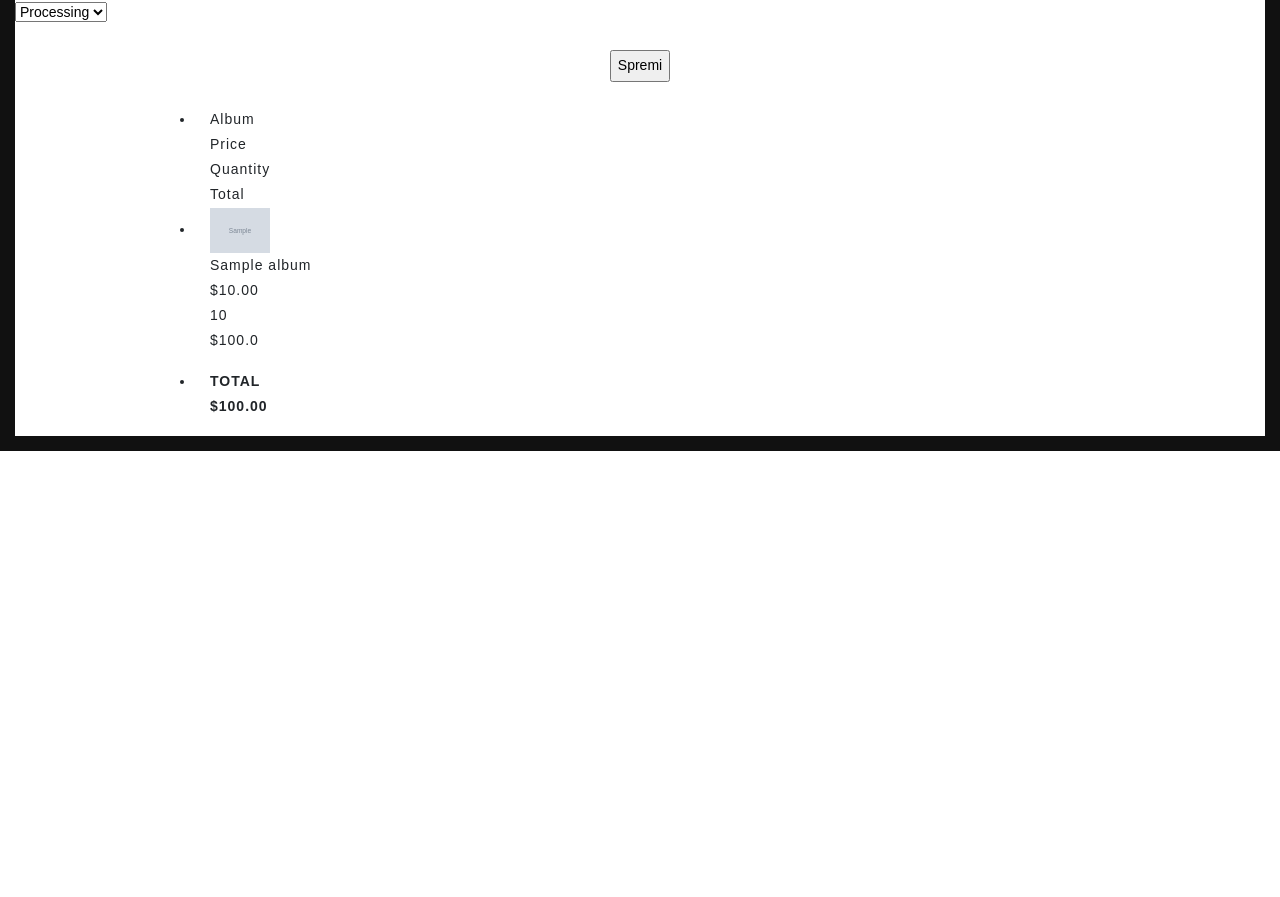
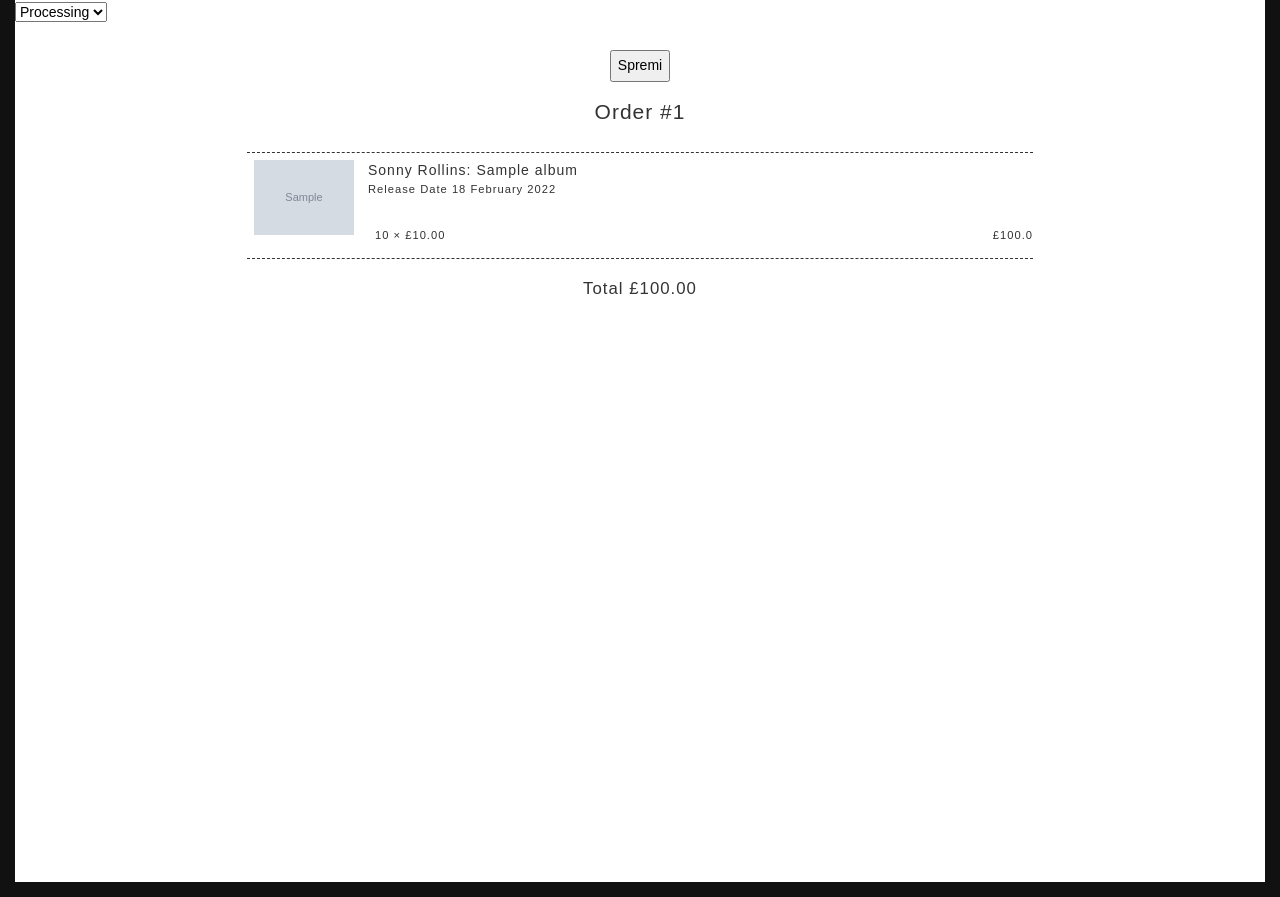
Before and after one commit to zkomic/Zavrsni-rad-JazzBluesApp, a Django app: page /JazzBlues/staffOrderDetail/1 in a window 1280 px wide. Shown: the part 147-1044 px from the top of the page. Before the commit the page ends 598 px from the top, so only its background shows below. Run offline with Django 3.2, Linux system fonts and the light colour scheme; data comes from the database, SQL or seed files in the repository; tables that the repository leaves empty hold one stand-in row (values such as "Sample post"); grey boxes marked "Sample" are stand-in pictures; parts of the project's set-up code (start-up, migrations or seed data) failed here and were passed over; some libraries are stand-ins or nearby versions; some web fonts are replaced.

Commit message:
staff order details

```diff
--- a/JazzBluesApp/templates/staff_order_detail.html
+++ b/JazzBluesApp/templates/staff_order_detail.html
@@ -1,4 +1,8 @@
-{% extends 'base.html' %} {% load static %} {% load poll_extras %} {% block title %}
+{% extends 'base.html' %} {% load static %} {% load poll_extras %}
+{% block styles %}
+<link rel='stylesheet' href="{% static 'styles/cart_style.css' %}" type='text/css' media='all' />
+{% endblock %}
+{% block title %}
 Order details |{% endblock %} {% block content %}
 
 
@@ -9,40 +13,44 @@ Order details |{% endblock %} {% block content %}
         <br><input type="submit" value="Spremi"><br>
     </div>
 </form>
-<br>
-<div class="container">
 
-
-    <div class="order-detail">
-        <ul class="responsive-table">
-            <li class="table-header">
-                <div class="col col-1"></div>
-                <div class="col col-2">Album</div>
-                <div class="col col-3">Price</div>
-                <div class="col col-4">Quantity</div>
-                <div class="col col-5">Total</div>
-            </li>
-            {% for order in albumOrder.album_id.all %}
-            <li class="table-row">
-                <div class="col col-1"><img src="{{order.album_cover.url}}" width="60px" /><br></div>
-                <div class="col col-2">{{order}}</div>
-                <div class="col col-3">${{order.album_price}}</div>
-                <div class="col col-4">{{albumOrder.id|get_albumOrder_quantity:order.id}}</div>
-                <div class="col col-5">${{albumOrder.id|get_albumOrder_quantity:order.id|mult:order.album_price}}</div>
-            </li>
-            {% endfor %}
-        </ul>
-
-
-        <ul class="responsive-table">
-            <li class="table-row">
-                <div class="col col-1"><b>TOTAL</b></div>
-                <div class="col col-2"></div>
-                <div class="col col-3"></div>
-                <div class="col col-4"></div>
-                <div class="col col-5"><b>${{total}}</b></div>
-            </li>
-        </ul>
+<div class="cart">
+    <div id="main" class="main">
+        <div id="col2" class="clearfix col-mid" role="main">
+            <a name="main-content"></a>
+            <h2>Order #{{albumOrder.id}}</h2>
+            <table id="basketContent">
+                {% for order in albumOrder.album_id.all %}
+                <tr>
+                    <td>
+                        <dl>
+                            <dt class="image">
+                              <a href="#">
+                              {% if order.album_cover %}
+                                <img src="{{order.album_cover.url}}" width="50" loading="lazy" alt="">
+                              {% else %}
+                              <img src="{{MEDIA_ROOT}}/media/albums/album_default.png" width="50" loading="lazy" alt="">
+                              {% endif %}
+                              </a>
+                          </dt>
+                            <dt class="title">
+                            <a href="#">{{order.artist_id.artist_name}}: {{order}}</a>
+                          </dt>
+                          <dd class="dispatch">Release Date 18 February 2022</dd>
+                        </dl>
+                    </td>
+                    <td>{{albumOrder.id|get_albumOrder_quantity:order.id}} × £{{order.album_price}}</td>
+                    <td>
+                        £{{albumOrder.id|get_albumOrder_quantity:order.id|mult:order.album_price}}
+                    </td>
+                    </td>
+                </tr>
+                {% endfor %}
+                <tr class="total">
+                    <td colspan="4">Total <span>£{{total}}</span></td>
+                </tr>
+            </table>
+        </div>
     </div>
 </div>
 
```
